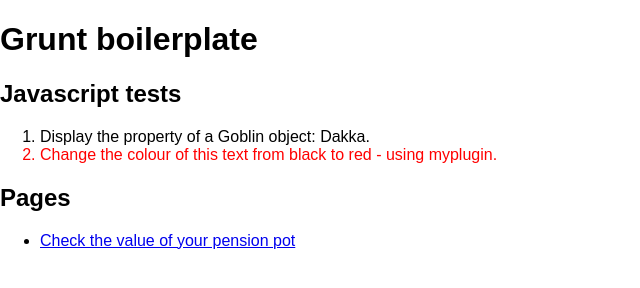
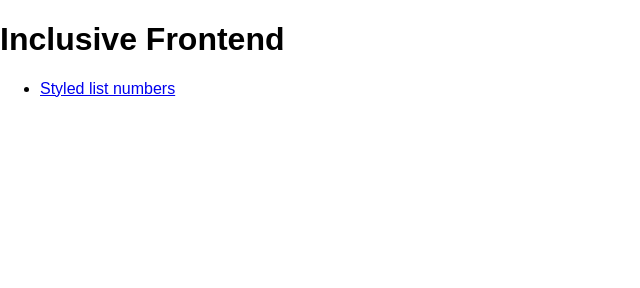
Before and after one commit to aduggin/inclusive-frontend, a plain HTML site: page index.html in a window 1280 px wide. Shown: the whole page, without its empty margins (0-640 px from the left). Drawn offline with Linux system fonts and the light colour scheme.

Commit message:
Build: 2 Branch: master  0.0.1 SHA: 1b98661

```diff
--- a/index.html
+++ b/index.html
@@ -1,38 +1,15 @@
 <!DOCTYPE html>
 <html lang="en">
 <head>
-    <title>Grunt boilerplate</title>
+    <title>Inclusive Frontend</title>
     <link rel="stylesheet" href="styles/main.css"/>
 </head>
 <body>
-<h1>Grunt boilerplate</h1>
+<h1>Inclusive Frontend</h1>
 
-<h2>Javascript tests</h2>
-<ol>
-    <li>Display the property of a Goblin object: <span id="goblin-said"></span>.</li>
-    <li id="myplugin-target">Change the colour of this text from black to red - using myplugin.</li>
-</ol>
-
-
-<h2>Pages</h2>
 <ul>
-    <li><a href="/styled-list-numbers.html">Check the value of your pension pot</a></li>
+    <li><a href="/styled-list-numbers.html" id="t-styled-list-numbers">Styled list numbers</a></li>
 </ul>
-
-
-<script src="vendor/js/jquery.js"></script>
-<script src="js/myplugin.js"></script>
-<script src="js/goblin.js"></script>
-
-<script>
-    var goblin = new Goblin('Dakka');
-    document.getElementById('goblin-said').innerHTML = goblin.name;
-
-    $(function(){
-        console.log('run');
-        $('#myplugin-target').myplugin();
-    });
-</script>
 
 </body>
 </html>
```
Also changed, not shown: styled-list-numbers.html (+1 -1 lines), styles/main.css (+1 -1 lines), README.md, 1 other file.
